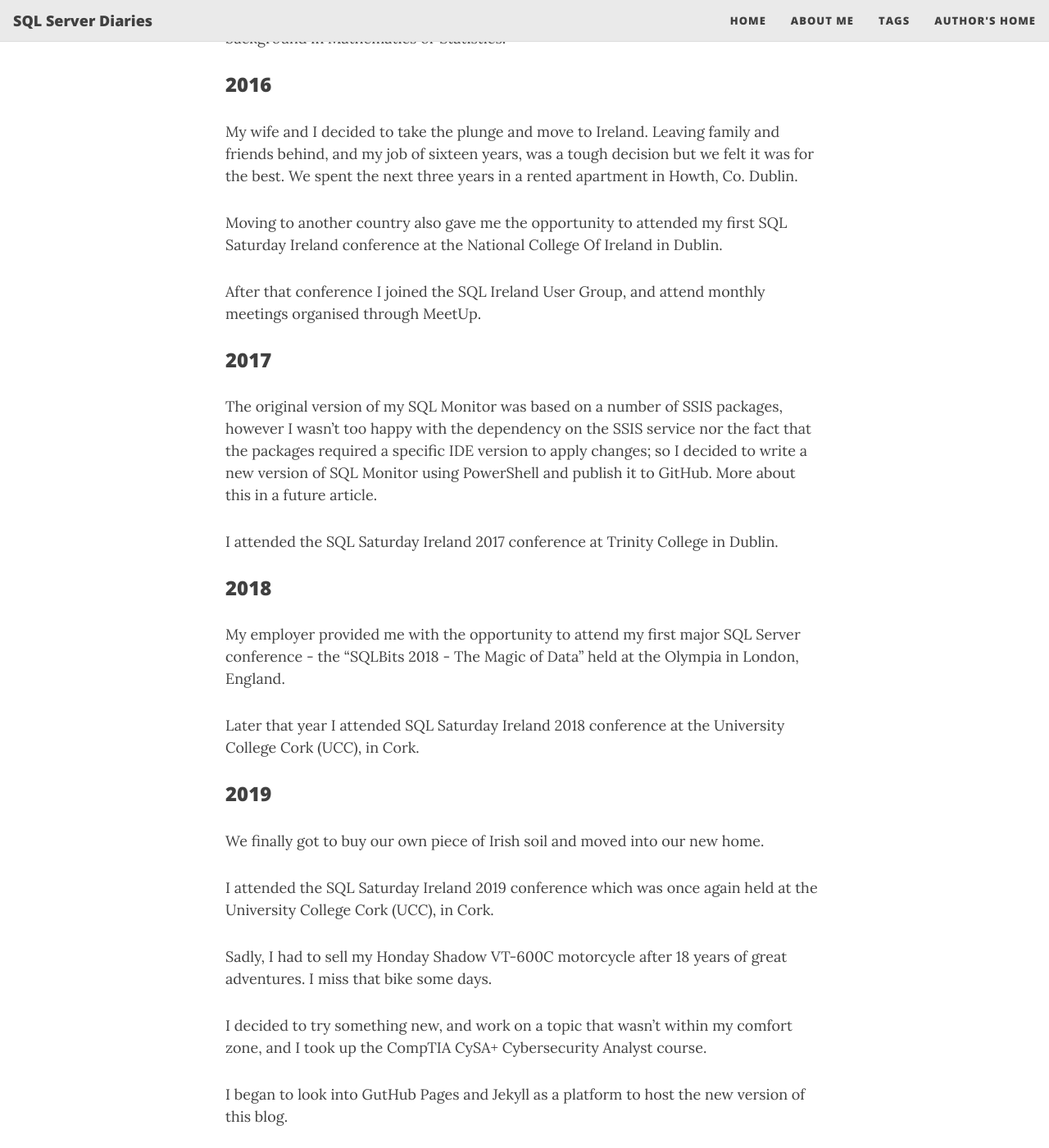
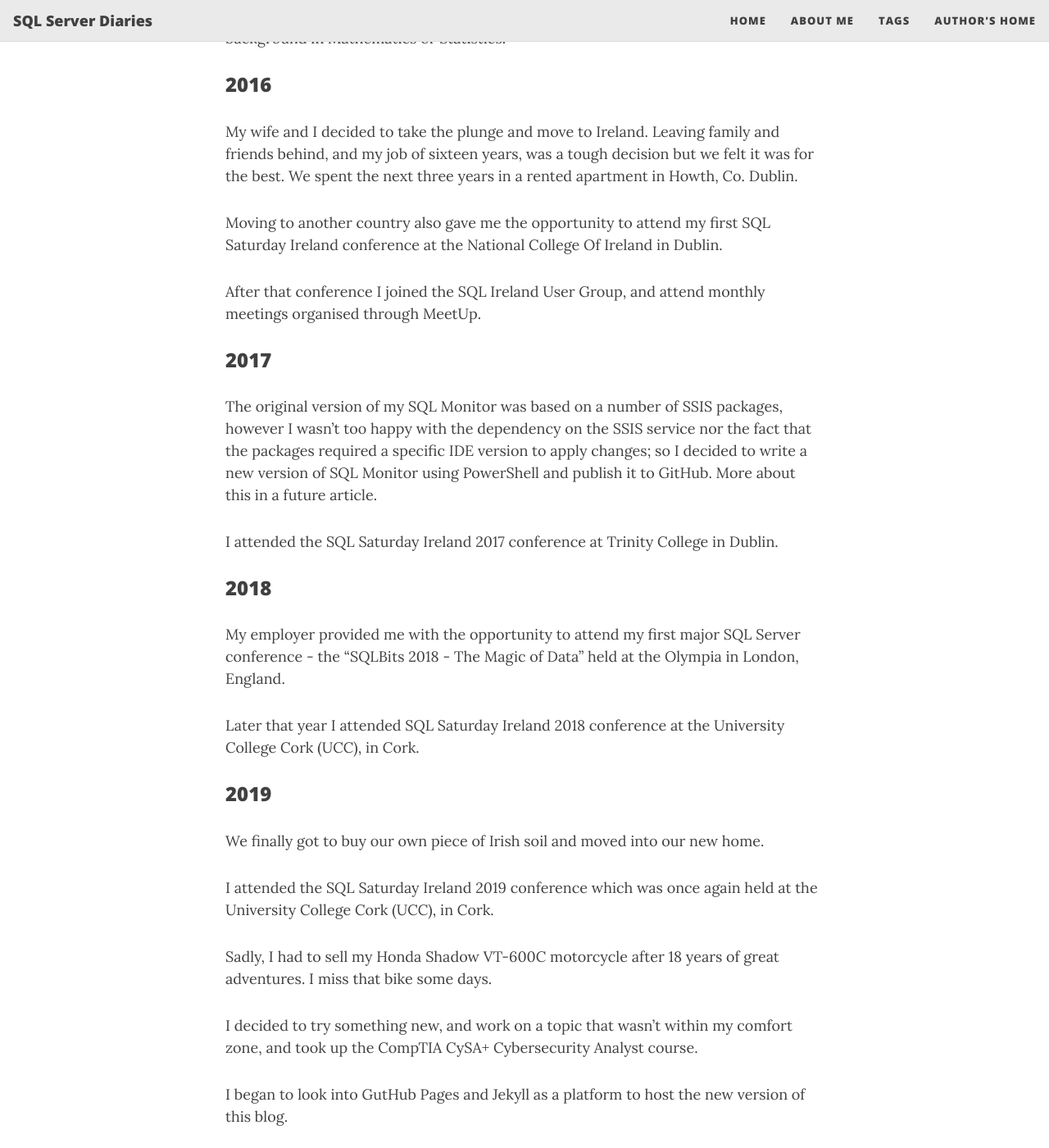
Before and after one commit to sqlserverdiaries/sqlserverdiaries.github.io, a Jekyll site: the page built from _posts/2021-01-02-i-am-online.md, in a window 1280 px wide and 1400 px high, scrolled down 1688 px. Shown: the whole window at 82% size. Built offline with Jekyll 4.4.1, drawn with Linux system fonts in a browser that asks for light colours; nearby versions of some CDN libraries.

Commit message:
Fixed a few typos

```diff
--- a/_posts/2021-01-02-i-am-online.md
+++ b/_posts/2021-01-02-i-am-online.md
@@ -42,7 +42,7 @@
 
 My wife and I decided to take the plunge and move to Ireland. Leaving family and friends behind, and my job of sixteen years, was a tough decision but we felt it was for the best. We spent the next three years in a rented apartment in Howth, Co. Dublin.
 
-Moving to another country also gave me the opportunity to attended my first SQL Saturday Ireland conference at the National College Of Ireland in Dublin.
+Moving to another country also gave me the opportunity to attend my first SQL Saturday Ireland conference at the National College Of Ireland in Dublin.
 
 After that conference I joined the SQL Ireland User Group, and attend monthly meetings organised through MeetUp.
 
@@ -64,9 +64,9 @@
 
 I attended the SQL Saturday Ireland 2019 conference which was once again held at the University College Cork (UCC), in Cork.
 
-Sadly, I had to sell my Honday Shadow VT-600C motorcycle after 18 years of great adventures. I miss that bike some days.
+Sadly, I had to sell my Honda Shadow VT-600C motorcycle after 18 years of great adventures. I miss that bike some days.
 
-I decided to try something new, and work on a topic that wasn't within my comfort zone, and I took up the CompTIA CySA+ Cybersecurity Analyst course.
+I decided to try something new, and work on a topic that wasn't within my comfort zone, and took up the CompTIA CySA+ Cybersecurity Analyst course.
 
 I began to look into GutHub Pages and Jekyll as a platform to host the new version of this blog.
 
```
